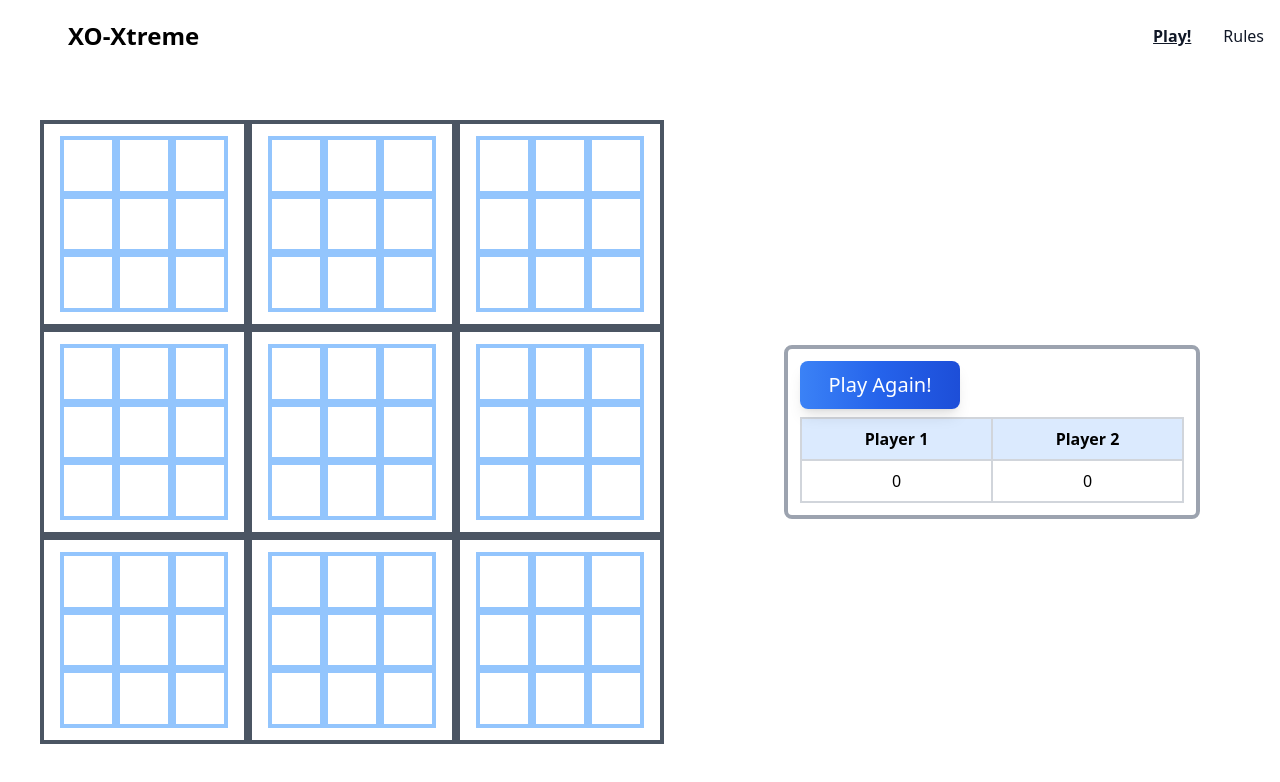
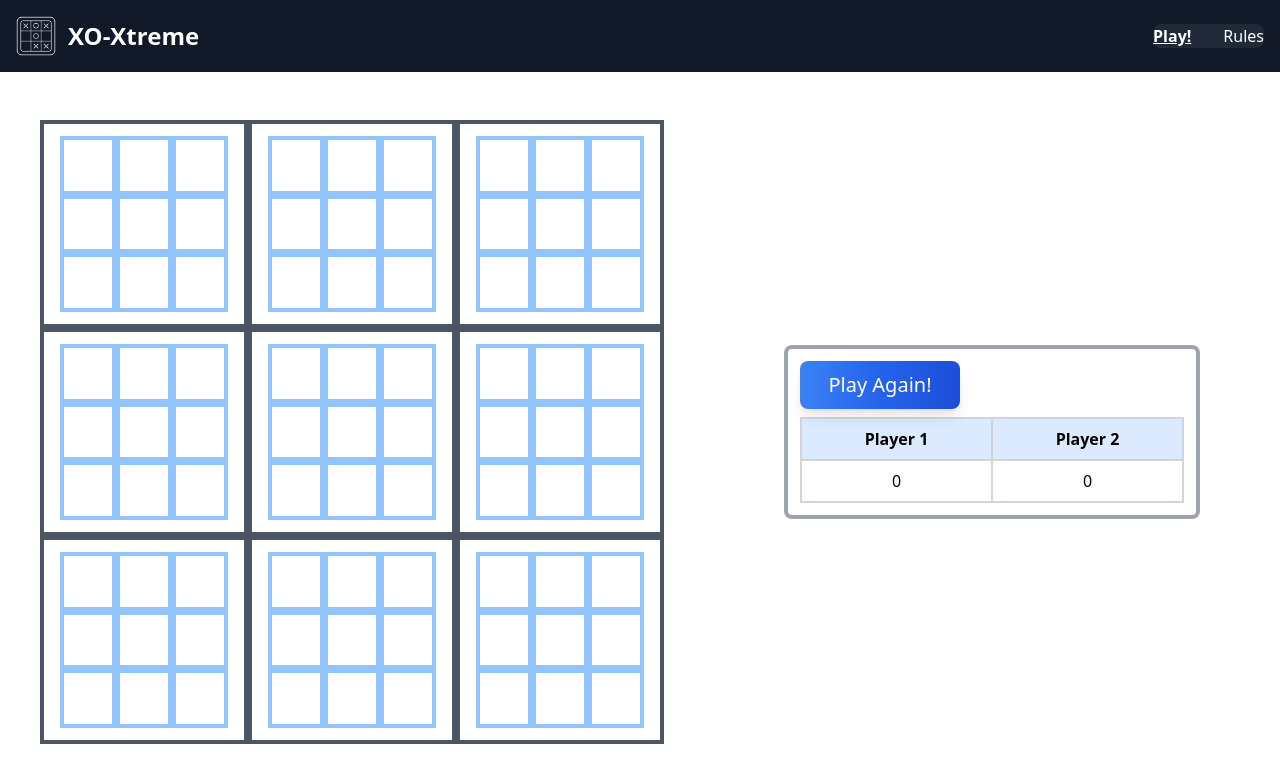
Before and after one commit to Mrityuanjaya/XO-Xtreme, a React (Vite) app: page / in a window 1280 px wide. Shown: the top 782 px of the page. Built offline with nearby package versions, Linux system fonts and the light colour scheme.

Commit message:
Removed Tailwind Dark Theme issues from Navbar

```diff
--- a/src/components/NavBar/NavBar.jsx
+++ b/src/components/NavBar/NavBar.jsx
@@ -3,8 +3,8 @@ import TicTacToeLogo from "../../assets/images/icons8-tic-tac-toe-100.png";
 import { Link, useLocation } from "react-router-dom";
 
 const NavBar = () => {
-    const location = useLocation();
-    console.log(location);
+  const location = useLocation();
+  console.log(location);
   const [isMenuOpen, setIsMenuOpen] = useState(false);
 
   const toggleMenu = () => {
@@ -12,21 +12,24 @@ const NavBar = () => {
   };
 
   return (
-    <nav className="bg-white border-gray-200 dark:bg-gray-900">
+    <nav className="bg-gray-900 border-gray-200">
       <div className="max-w-screen-xl flex flex-wrap items-center justify-between mx-auto p-4">
-        <Link to="/" className="flex items-center space-x-3 rtl:space-x-reverse">
+        <Link
+          to="/"
+          className="flex items-center space-x-3 rtl:space-x-reverse"
+        >
           <img
             src={TicTacToeLogo}
             className="h-10 invert"
             alt="TicTacToe Logo"
           />
-          <span className="self-center text-2xl font-semibold whitespace-nowrap dark:text-white">
+          <span className="self-center text-2xl font-semibold whitespace-nowrap text-white">
             XO-Xtreme
           </span>
         </Link>
         <button
           onClick={toggleMenu}
-          className="inline-flex items-center p-2 w-10 h-10 justify-center text-sm text-gray-500 rounded-lg md:hidden hover:bg-gray-100 focus:outline-none focus:ring-2 focus:ring-gray-200 dark:text-gray-400 dark:hover:bg-gray-700 dark:focus:ring-gray-600"
+          className="inline-flex items-center p-2 w-10 h-10 justify-center text-sm text-gray-500 rounded-lg md:hidden hover:bg-gray-100 focus:outline-none focus:ring-2 focus:ring-gray-200text-gray-400hover:bg-gray-700 focus:ring-gray-600"
           aria-controls="navbar-default"
           aria-expanded={isMenuOpen ? "true" : "false"}
         >
@@ -68,11 +71,13 @@ const NavBar = () => {
           }`}
           id="navbar-default"
         >
-          <ul className="font-medium flex flex-col p-4 md:p-0 mt-4 border border-gray-100 rounded-lg bg-gray-50 md:flex-row md:space-x-8 rtl:space-x-reverse md:mt-0 md:border-0 md:bg-white dark:bg-gray-800 md:dark:bg-gray-900 dark:border-gray-700">
+          <ul className="font-medium flex flex-col p-4 md:p-0 mt-4 border border-gray-700 rounded-lg bg-gray-800 md:flex-row md:space-x-8 rtl:space-x-reverse md:mt-0 md:border-0 md:bg-gray-90">
             <li>
               <Link
                 to="/"
-                className={`${location?.pathname === "/" && "font-bold underline"} block py-2 px-3 text-gray-900 rounded hover:bg-gray-100 md:hover:bg-transparent md:border-0 md:hover:text-blue-700 md:p-0 dark:text-white md:dark:hover:text-blue-500 dark:hover:bg-gray-700 dark:hover:text-white md:dark:hover:bg-transparent`}
+                className={`${
+                  location?.pathname === "/" && "font-bold underline"
+                } block py-2 px-3 rounded md:border-0 md:p-0 text-white md:hover:text-blue-500 hover:bg-gray-700 hover:text-white md:hover:bg-transparent`}
               >
                 Play!
               </Link>
@@ -80,7 +85,9 @@ const NavBar = () => {
             <li>
               <Link
                 to="/rules"
-                className={`${location?.pathname === "/rules" && "font-bold underline"} block py-2 px-3 text-gray-900 rounded hover:bg-gray-100 md:hover:bg-transparent md:border-0 md:hover:text-blue-700 md:p-0 dark:text-white md:dark:hover:text-blue-500 dark:hover:bg-gray-700 dark:hover:text-white md:dark:hover:bg-transparent`}
+                className={`${
+                  location?.pathname === "/rules" && "font-bold underline"
+                } block py-2 px-3 text-gray-900 rounded hover:bg-gray-100 md:hover:bg-transparent md:border-0 md:hover:text-blue-700 md:p-0 text-white md:hover:text-blue-500 hover:bg-gray-700 hover:text-white md:hover:bg-transparent`}
               >
                 Rules
               </Link>
```
Also changed, not shown: src/assets/images/play-again.png (deleted).
